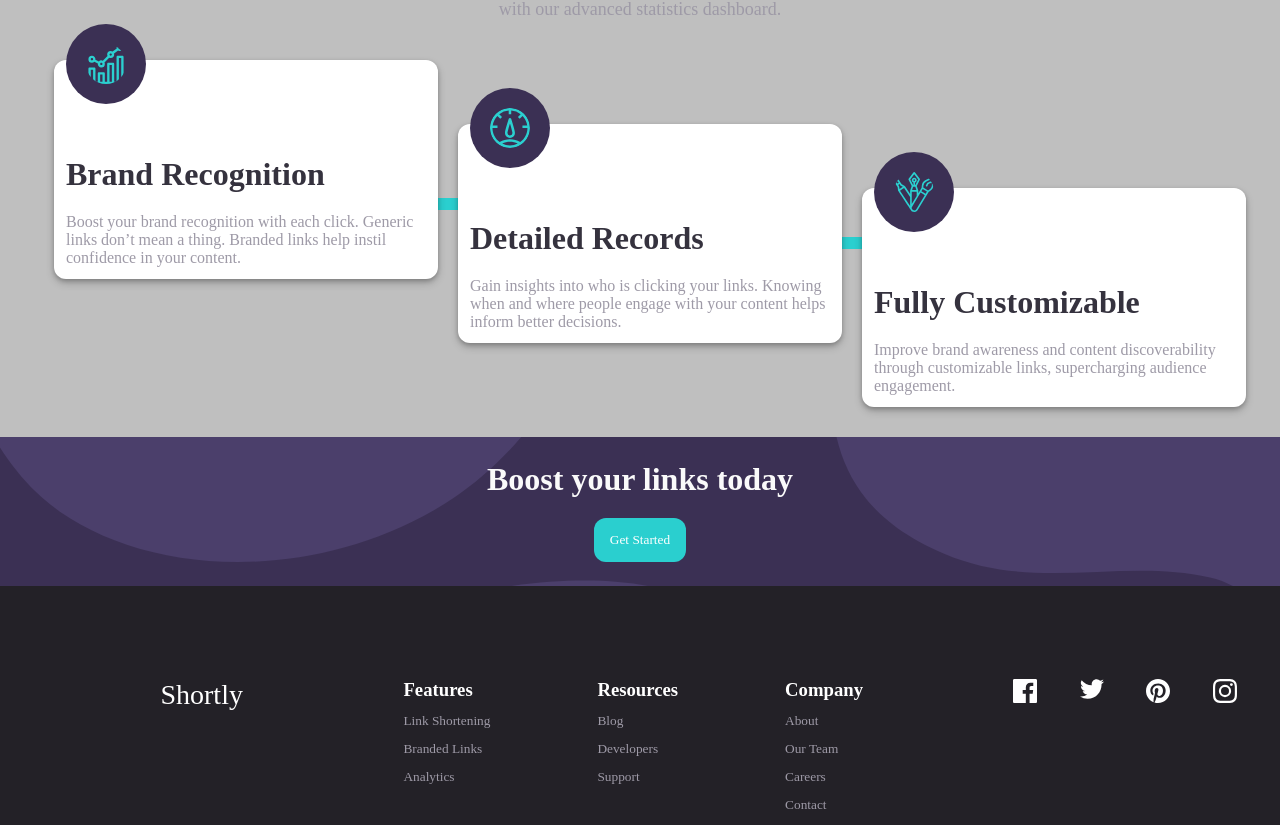
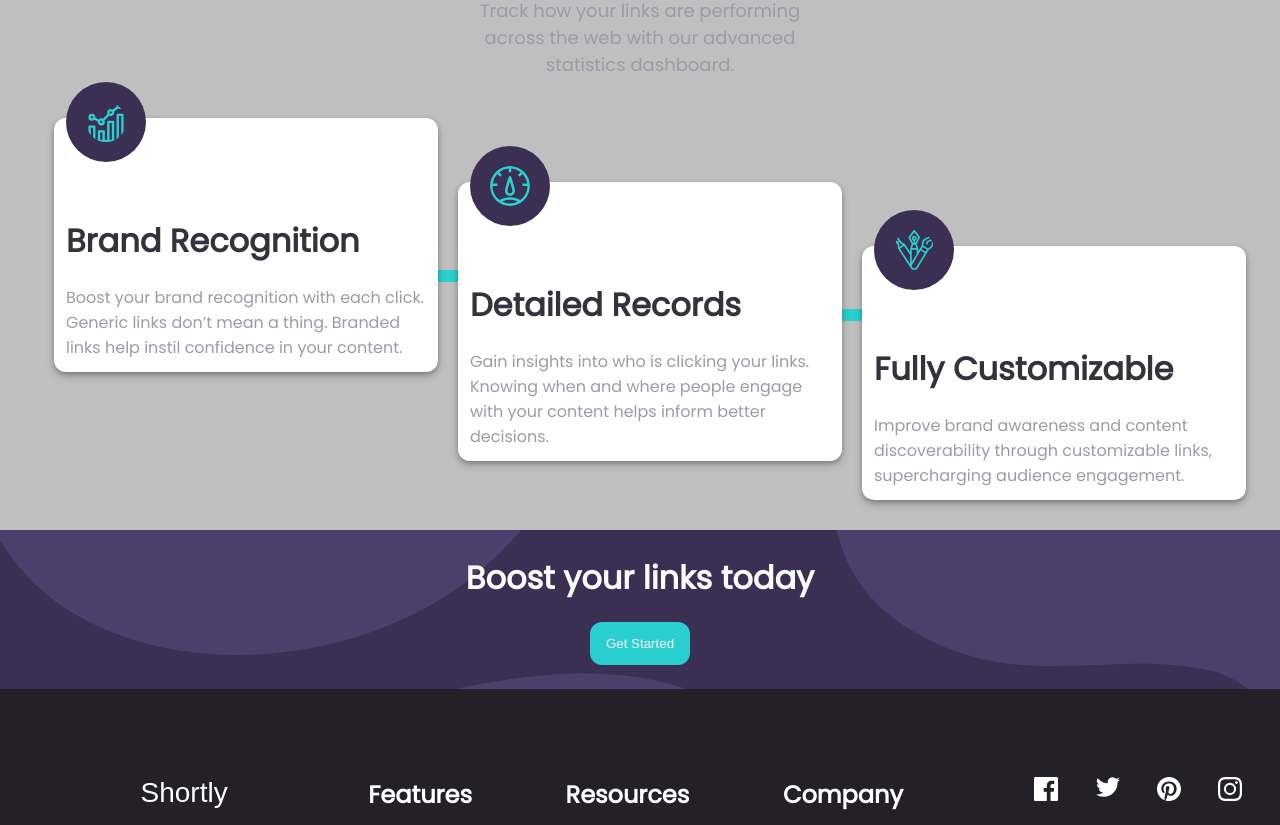
Before and after one commit to BasharKhdr1992/shortly-landing-page, a React (Create React App) app: page / in a window 1280 px wide. Shown: the part 773-1598 px from the top of the page. Built offline with nearby package versions, Linux system fonts and the light colour scheme.

Commit message:
fixing the font, and some accessibility issues

```diff
--- a/public/index.html
+++ b/public/index.html
@@ -10,9 +10,18 @@
       sizes="32x32"
       href="./favicon-32x32.png"
     />
+    <link
+      rel="stylesheet"
+      href="https://fonts.googleapis.com/css?family=Poppins"
+    />
+    <style>
+      body {
+        font-family: 'Poppins', sans-serif;
+      }
+    </style>
     <title>Frontend Mentor | Shortly URL shortening API Challenge</title>
   </head>
-  <body>
+  <main>
     <div id="root"></div>
-  </body>
+  </main>
 </html>
--- a/src/App.css
+++ b/src/App.css
@@ -1,5 +1,4 @@
 * {
   margin: 0;
   padding: 0;
-  font-family: 'Poppins';
 }
--- a/src/components/footer/Footer.css
+++ b/src/components/footer/Footer.css
@@ -54,7 +54,7 @@
   padding-top: 12px;
 }
 
-.footer-nav h3 {
+.footer-nav h2 {
   color: white;
 }
 
--- a/src/components/footer/Footer.js
+++ b/src/components/footer/Footer.js
@@ -8,7 +8,7 @@
       <div className="footer">
         <button className="btn-link footer-logo">Shortly</button>
         <div className="footer-nav">
-          <h3>Features</h3>
+          <h2>Features</h2>
           <div className="footer-nav-links">
             <button className="btn-link">Link Shortening</button>
             <button className="btn-link">Branded Links</button>
@@ -16,7 +16,7 @@
           </div>
         </div>
         <div className="footer-nav">
-          <h3>Resources</h3>
+          <h2>Resources</h2>
           <div className="footer-nav-links">
             <button className="btn-link">Blog</button>
             <button className="btn-link">Developers</button>
@@ -24,7 +24,7 @@
           </div>
         </div>
         <div className="footer-nav">
-          <h3>Company</h3>
+          <h2>Company</h2>
           <div className="footer-nav-links">
             <button className="btn-link">About</button>
             <button className="btn-link">Our Team</button>
```
